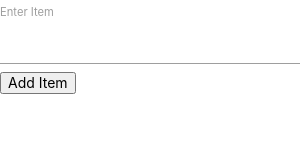
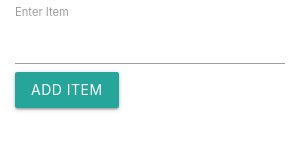
Before and after one commit to DrBrowntown/shopping-list, an Electron app: page addWindow.html in a window 300 px wide. Drawn offline with nearby package versions, Linux system fonts and the light colour scheme.

Commit message:
feat: Add css classes to submit button

```diff
--- a/addWindow.html
+++ b/addWindow.html
@@ -8,12 +8,17 @@
     />
   </head>
   <body>
-    <form>
-      <div>
-        <label>Enter Item</label> <input type="text" id="item" audofocus />
-      </div>
-      <button type="submit">Add Item</button>
-    </form>
+    <div class="container">
+      <form>
+        <div>
+          <label>Enter Item</label> <input type="text" id="item" audofocus />
+        </div>
+        <button class="btn waves-effect waves-light" type="submit">
+          Add Item
+        </button>
+      </form>
+    </div>
+
     <script>
       const electron = require("electron");
       const { ipcRenderer } = electron;
```
